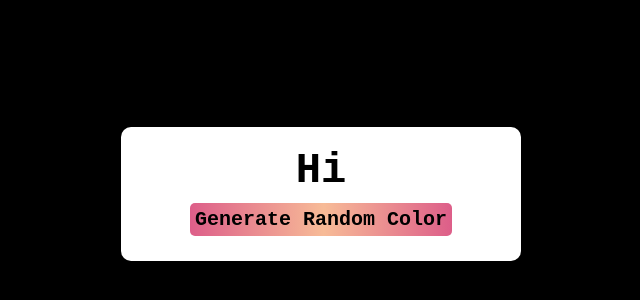
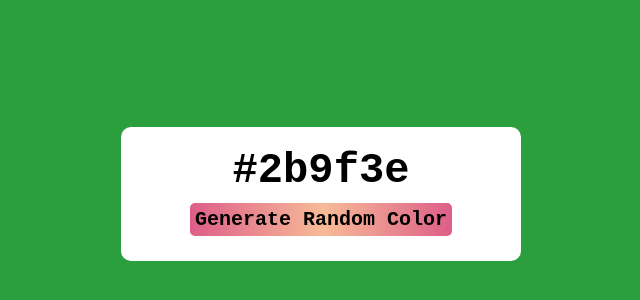
Before and after one commit to ayezabashir/Random-Colour-Generator, a plain HTML site: page index.html in a window 1280 px wide. Shown: the part 206-506 px from the top of the page, without its empty margins (319-959 px from the left). Drawn offline with Linux system fonts and the light colour scheme.

Commit message:
final commit

```diff
--- a/index.html
+++ b/index.html
@@ -11,7 +11,7 @@
   <body>
     <div class="main">
       <div class="color-box">
-        <h3 class="hex-color">Hi</h3>
+        <h3 class="hex-color"></h3>
         <button id="btn">Generate Random Color</button>
       </div>
     </div>
--- a/main.js
+++ b/main.js
@@ -0,0 +1,14 @@
+const hexCode = document.querySelector(".hex-color");
+const btn = document.getElementById("btn");
+
+// initial render to display a random color by default
+generateColor();
+
+function generateColor() {
+    let randNum = Math.floor(Math.random() * 16777215);
+    let colorCode = "#" + randNum.toString(16); //Convert a randNum to a string, using base 16 (Hexadecimal)
+    document.body.style.backgroundColor = colorCode;
+    hexCode.textContent = colorCode;
+}
+
+btn.addEventListener('click', generateColor);
--- a/styles.css
+++ b/styles.css
@@ -5,9 +5,8 @@
   font-family: "Courier New", Courier, monospace;
 }
 body {
-  background: #000;
+  transition: 1s;
 }
-
 .main {
   width: 100%;
   height: 100vh;
```
